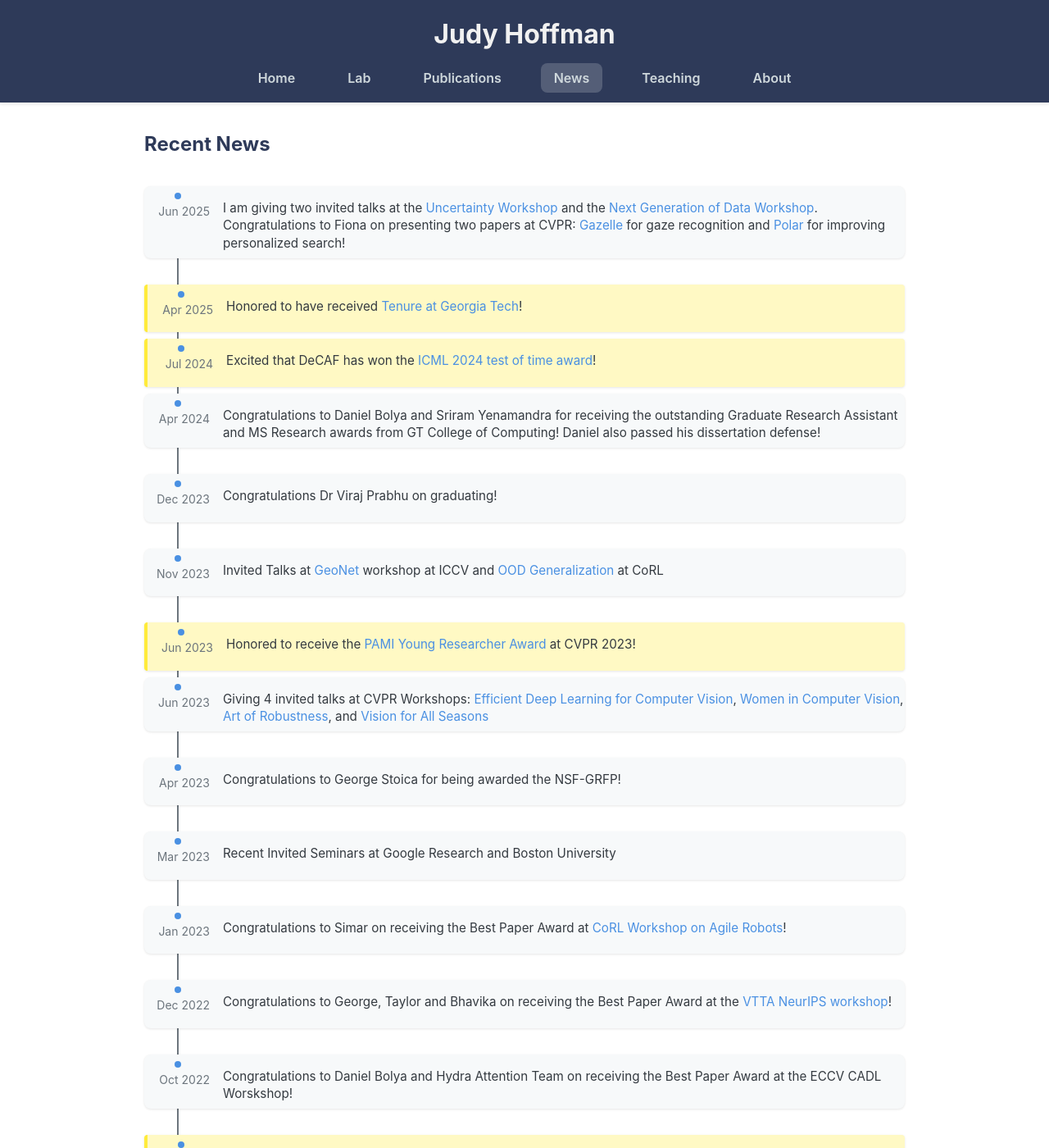
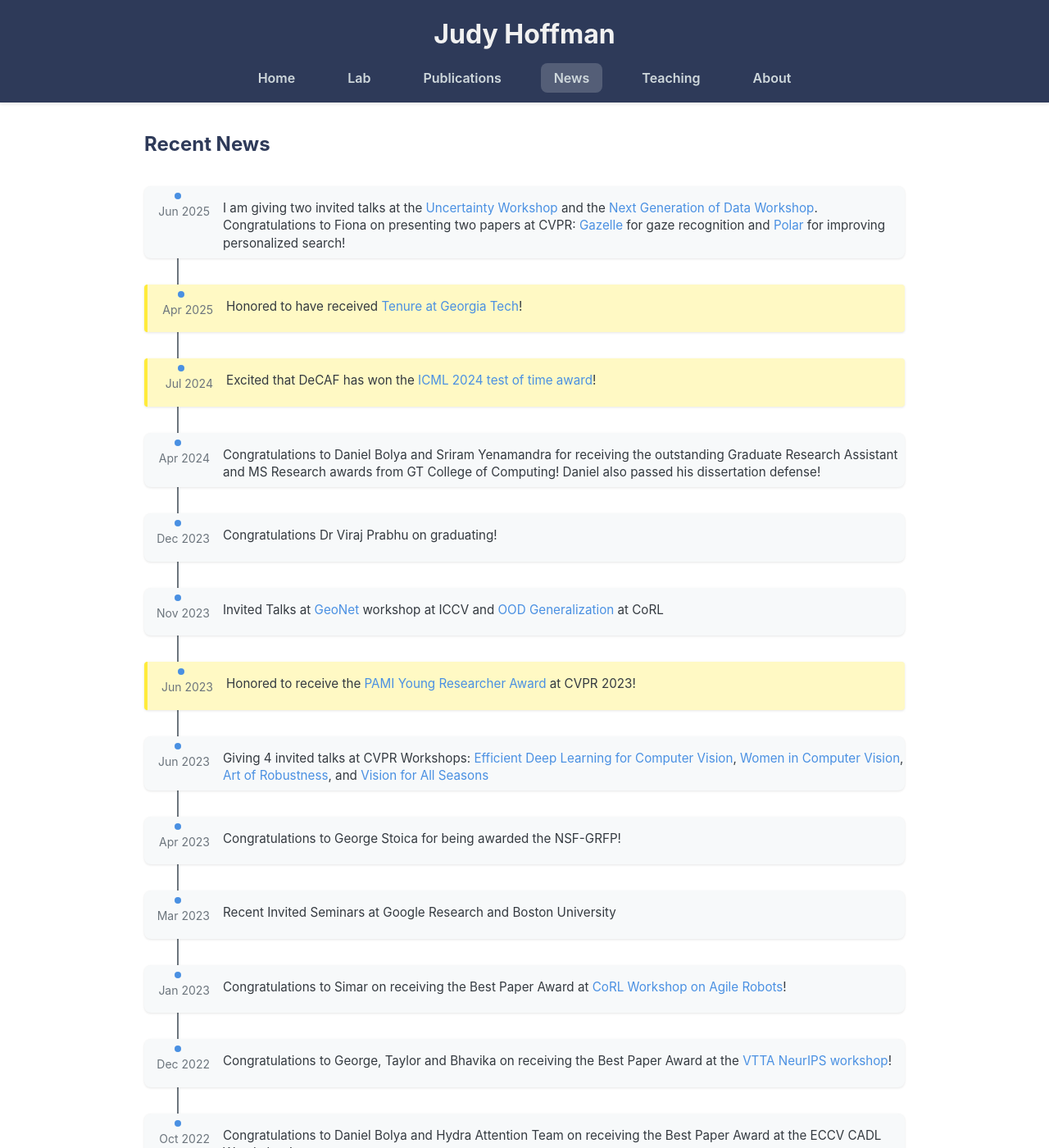
Before and after one commit to jhoffman/jhoffman.github.io, a Jekyll site: the page built from news.html, in a window 1280 px wide and 1400 px high. Shown: the whole window at 82% size. Built offline with Jekyll 4.4.1, drawn with Linux system fonts in a browser that asks for light colours.

Commit message:
updating style for highlight news

```diff
--- a/css/style.css
+++ b/css/style.css
@@ -153,9 +153,7 @@
 .news-item--highlight {
   background-color: #fff9c4;      /* pale yellow */
   border-left: 4px solid #ffeb3b; /* optional accent stripe */
-  padding: 0.5rem 1rem;           /* give it some breathing room */
   border-radius: 4px;             /* soften the corners */
-  margin-bottom: 0.5rem;          /* space below, if you want */
 }
 
 
```
Also changed, not shown: 2 other files.
